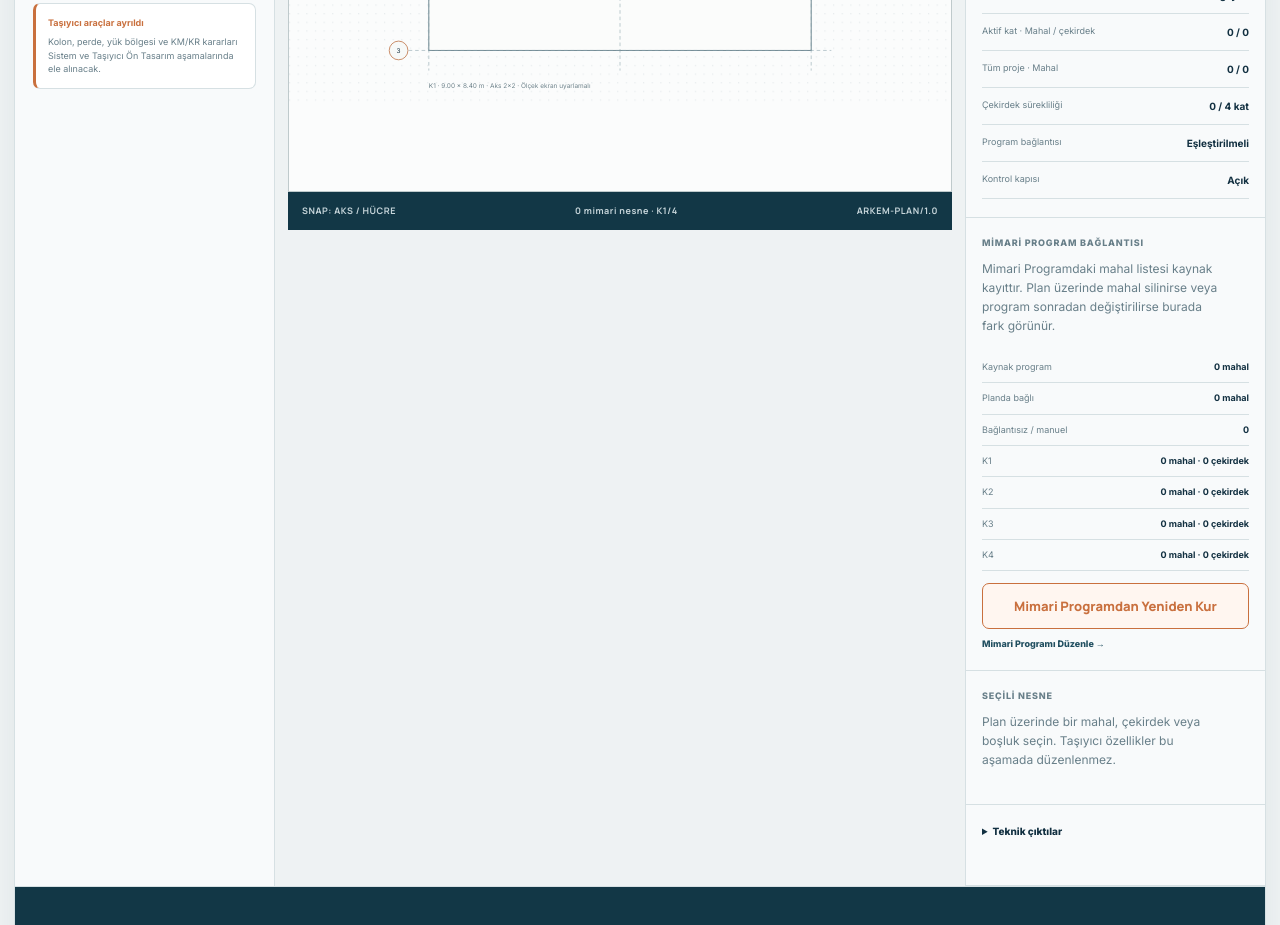
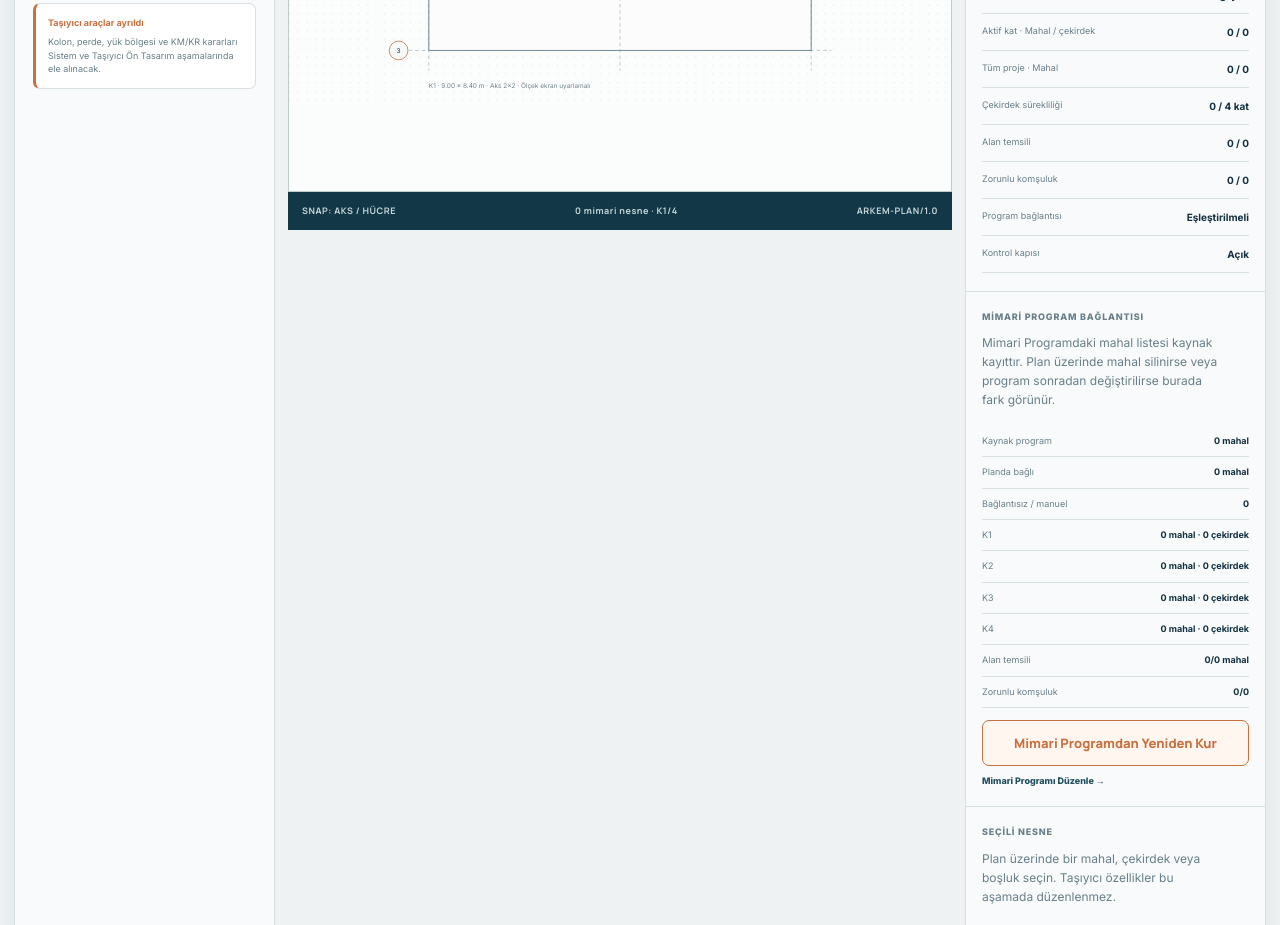
Before and after one commit to BuseIbsiroglu0637/arkemx-core-v1, a Next.js app: page /plan-ve-aks in a window 1280 px wide. Shown: the part 1220-2145 px from the top of the page. Built offline with nearby package versions, Linux system fonts and the light colour scheme.

Commit message:
ux(plan): alan temsili ve zorunlu komşuluk durumunu kontrol panelinde görünür yap

```diff
--- a/app/components/AdvancedPlanEditor.tsx
+++ b/app/components/AdvancedPlanEditor.tsx
@@ -877,6 +877,8 @@ export function AdvancedPlanEditor({ compactKernel = false, issueFocus = false }
             <div><span>Aktif kat · Mahal / çekirdek</span><b>{metrics.rooms} / {metrics.cores}</b></div>
             <div><span>Tüm proje · Mahal</span><b className={programLinkPass ? "good" : "watch"}>{allPlanSpaces.length} / {upstreamSpaceCount}</b></div>
             <div><span>Çekirdek sürekliliği</span><b className={coreContinuityPass ? "good" : "watch"}>{floorStats.filter((floor) => floor.cores > 0).length} / {floorCount} kat</b></div>
+            <div><span>Alan temsili</span><b className={areaRepresentationPass ? "good" : "watch"}>{areaRepresentation.filter((item) => item.pass).length} / {upstreamSpaceCount}</b></div>
+            <div><span>Zorunlu komşuluk</span><b className={requiredAdjacencyPass ? "good" : "watch"}>{requiredAdjacency.satisfied} / {requiredAdjacency.total}</b></div>
             <div><span>Program bağlantısı</span><b className={programLinkPass ? "good" : "watch"}>{programLinkPass ? "Güncel" : "Eşleştirilmeli"}</b></div>
             <div><span>Kontrol kapısı</span><b className={planGatePass ? "good" : "watch"}>{planGatePass ? "Geçti" : "Açık"}</b></div>
             {!programFootprintPass && programFootprintFeasible ? <button type="button" onClick={applyProgramFootprintSuggestion}>Plan tabanını programa uyarla</button> : null}
@@ -888,14 +890,18 @@ export function AdvancedPlanEditor({ compactKernel = false, issueFocus = false }
             <div><span>Planda bağlı</span><b>{linkedProgramSpaces.length} mahal</b></div>
             <div><span>Bağlantısız / manuel</span><b>{manualOrUnlinkedSpaces.length}</b></div>
             {floorStats.map((floor) => <div key={floor.level}><span>K{floor.level}</span><b>{floor.rooms} mahal · {floor.cores} çekirdek</b></div>)}
-            {(!programLinkPass || !coreContinuityPass || !floorCoveragePass) ? <button type="button" onClick={rebuildFromArchitecturalProgram}>Mimari Programdan Yeniden Kur</button> : <small>Plan mahal listesi güncel Mimari Programla bağlı.</small>}
+            <div><span>Alan temsili</span><b>{areaRepresentation.filter((item) => item.pass).length}/{upstreamSpaceCount} mahal</b></div>
+            <div><span>Zorunlu komşuluk</span><b>{requiredAdjacency.satisfied}/{requiredAdjacency.total}</b></div>
+            {requiredAdjacency.items.filter((item) => !item.satisfied).map((item) => <div className="cad-program-relation-risk" key={item.id}><span>{item.from} ↔ {item.to}</span><b>Çözülmedi</b></div>)}
+            {(!programLinkPass || !coreContinuityPass || !floorCoveragePass || !areaRepresentationPass) ? <button type="button" onClick={rebuildFromArchitecturalProgram}>Mimari Programdan Yeniden Kur</button> : <small>Plan mahal listesi ve alan temsili güncel Mimari Programla bağlı.</small>}
+            {!requiredAdjacencyPass ? <p className="cad-program-adjacency-note">Zorunlu komşuluk aynı katta fiziksel temas gerektirir. Mevcut plaka/kat kapasitesi buna izin vermiyorsa Mimari Program veya kat/plaka kararı yeniden ele alınmalıdır.</p> : null}
             <Link className="cad-program-edit-link" href="/mimari-program-studyosu">Mimari Programı Düzenle →</Link>
           </section>
           <section className="cad-properties">
             <strong>SEÇİLİ NESNE</strong>
             {selected && (selected.type === "space" || selected.type === "core" || selected.type === "opening") ? <>
               <div className="cad-selected-type"><i>{toolMeta[selected.type].code}</i><span><b>{toolMeta[selected.type].label}</b><small>{selected.type === "space" ? "Mimari mahal" : selected.type === "core" ? "Düşey sirkülasyon" : "Döşeme boşluğu"}</small></span></div>
-              {selected.type === "space" && expectedProgramIds.has(selected.id) ? <div className="cad-program-source-field"><span>Program mahali</span><b>{selected.label}</b><small>{selected.sourceSpaceCode ? `${selected.sourceSpaceCode} · ` : ""}{typeof selected.sourceUnitArea === "number" ? `${selected.sourceUnitArea.toLocaleString("tr-TR", { maximumFractionDigits: 2 })} m² · ` : ""}Ad / alan değişikliği Mimari Programdan yapılır.</small></div> : <label>Etiket<input value={selected.label} onChange={(event) => updateSelected({ label: event.target.value })}/></label>}
+              {selected.type === "space" && expectedProgramIds.has(selected.id) ? <div className="cad-program-source-field"><span>Program mahali</span><b>{selected.label}</b><small>{selected.sourceSpaceCode ? `${selected.sourceSpaceCode} · ` : ""}{typeof selected.sourceUnitArea === "number" ? `Hedef ${selected.sourceUnitArea.toLocaleString("tr-TR", { maximumFractionDigits: 2 })} m² · ` : ""}Plan ${(((selected.widthBays ?? 1) * spanX * (selected.heightBays ?? 1) * spanY)).toLocaleString("tr-TR", { maximumFractionDigits: 2 })} m². Ad / hedef alan değişikliği Mimari Programdan yapılır.</small></div> : <label>Etiket<input value={selected.label} onChange={(event) => updateSelected({ label: event.target.value })}/></label>}
               <button className="cad-delete-selected" onClick={() => { commit(elements.filter((element) => element.id !== selected.id), "Seçili mimari nesne silindi"); setSelectedId(null); }}>Seçili nesneyi sil</button>
             </> : <p>Plan üzerinde bir mahal, çekirdek veya boşluk seçin. Taşıyıcı özellikler bu aşamada düzenlenmez.</p>}
           </section>
```
